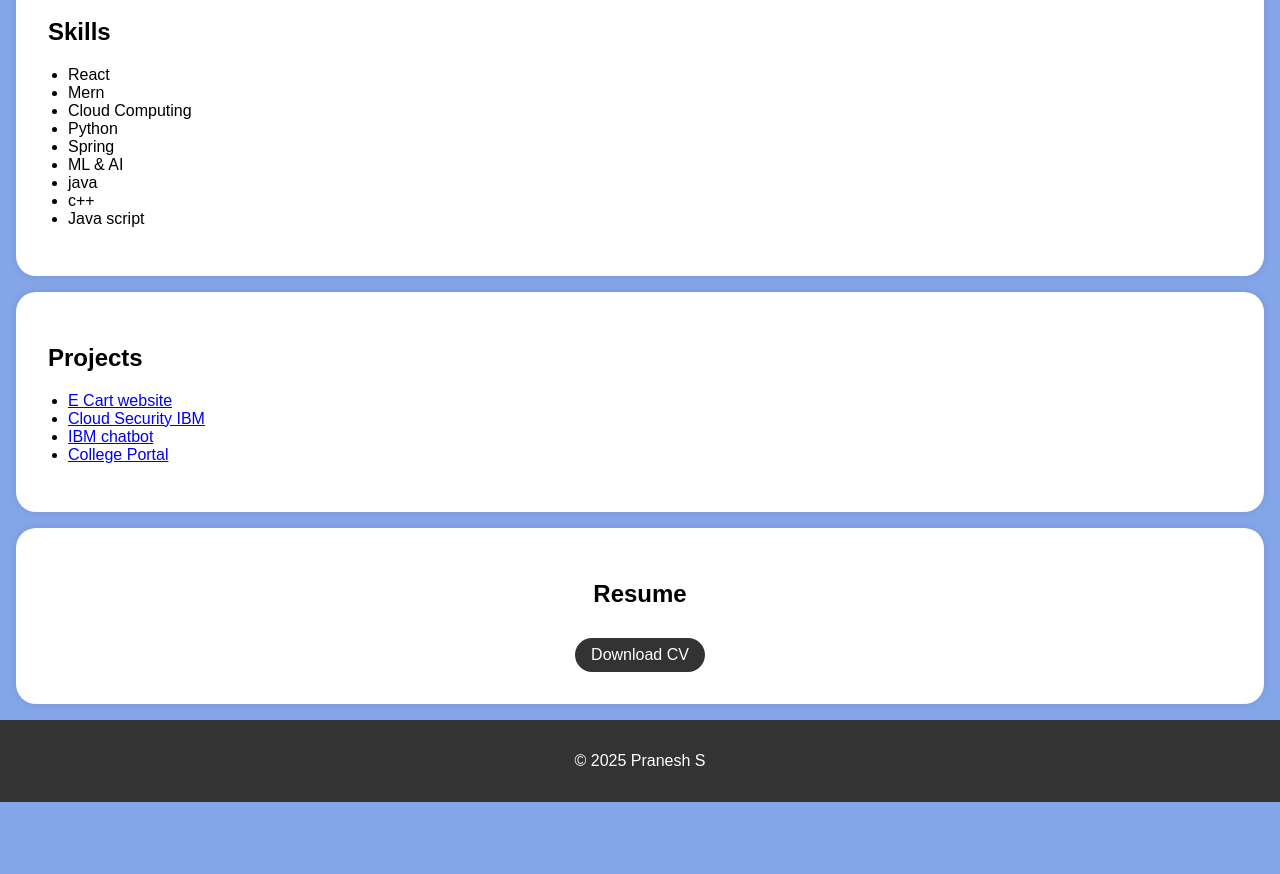
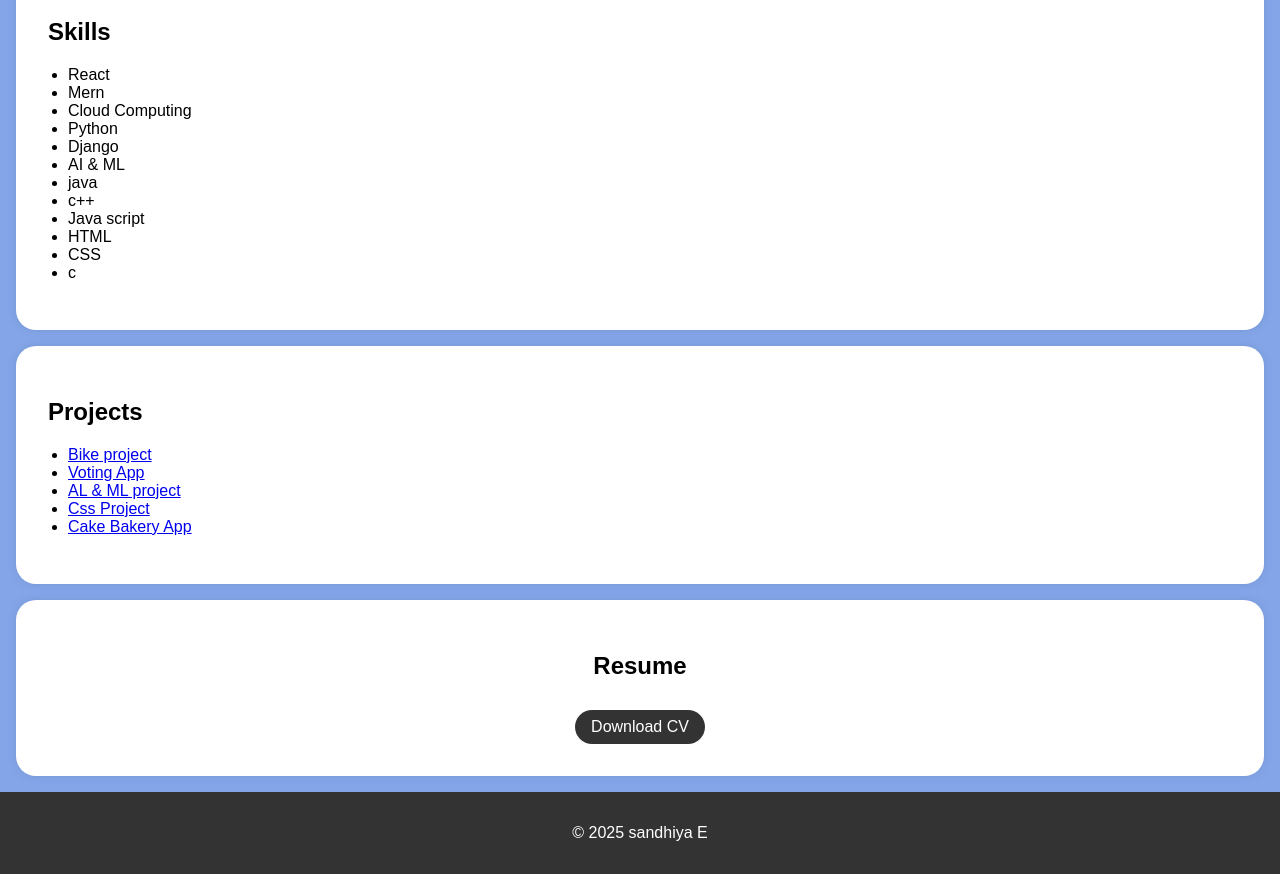
Before and after one commit to sandsandhiya/digital-portfolio, a plain HTML site: page index.html in a window 1280 px wide. Shown: the part 700-1574 px from the top of the page. Before the commit the page ends 1502 px from the top, so only its background shows below. Drawn offline with Linux system fonts and the light colour scheme.

Commit message:
Update index.html

```diff
--- a/index.html
+++ b/index.html
@@ -283,15 +283,21 @@ I'm managing a heavy coursework load and staying updated with industry trends.
 
                 <li>Python</li>
 
-                <li>Spring</li>
+                <li>Django</li>
 
-                <li>ML & AI</li>
+                <li> AI & ML</li>
 
                 <li>java</li>
 
                 <li>c++</li>
 
                 <li>Java script</li>
+
+                <li>HTML</li>
+
+                <li>CSS</li>
+
+                <li>c</li>
 
             </ul>
 
@@ -309,13 +315,15 @@ I'm managing a heavy coursework load and staying updated with industry trends.
 
             <ul>
 
-                <li><a href="#">E Cart website</a></li>
+                <li><a href="#"> Bike project</a></li>
 
-                <li><a href="#">Cloud Security IBM</a></li>
+                <li><a href="#">Voting App</a></li>
 
-                <li><a href="#">IBM chatbot</a></li>
+                <li><a href="#">AL & ML project</a></li>
 
-                <li><a href="#">College Portal</a></li>
+                <li><a href="#">Css Project</a></li>
+
+                <li><a href="#">Cake Bakery App</a></li>
 
                 <!-- Add more project links here -->
 
@@ -351,7 +359,7 @@ I'm managing a heavy coursework load and staying updated with industry trends.
 
     <footer>
 
-        <p>&copy; 2025 Pranesh S</p>
+        <p>&copy; 2025 sandhiya E</p>
 
     </footer>
 
```
